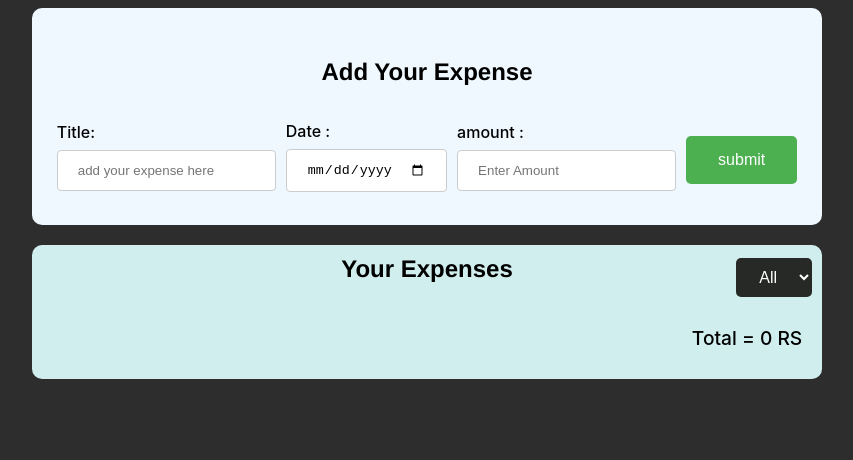
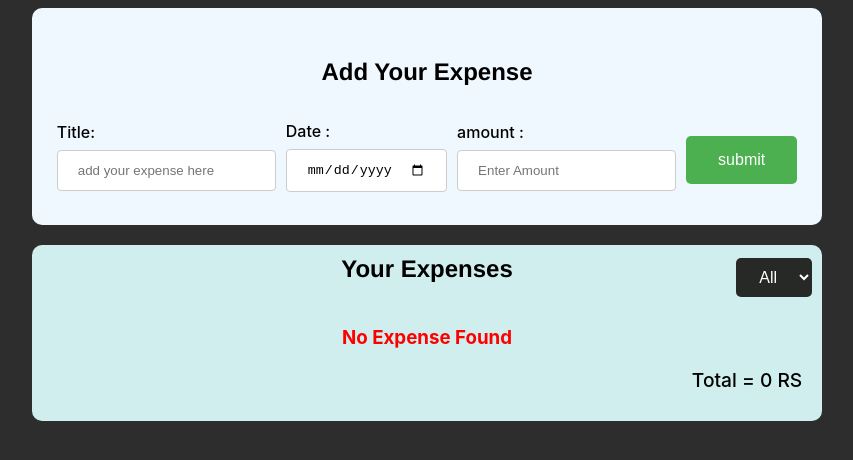
Before and after one commit to swasthikshetty10/React_JS, a React (Create React App) app in the folder learn_react_js/: page / in a window 1280 px wide. Shown: the top 460 px of the page, without its empty margins (213-1066 px from the left). Built offline with nearby package versions, Linux system fonts and the light colour scheme.

Commit message:
0 expense fix

```diff
--- a/learn_react_js/src/Components/Expense/ExpenseItems.js
+++ b/learn_react_js/src/Components/Expense/ExpenseItems.js
@@ -31,7 +31,7 @@ function ExpenseItems(props) {
             {props.data.map(items => new Intl.DateTimeFormat('en', { year: 'numeric' }).format(items.date) == toFilter && <ExpenseCard data = {items}/>)}
             </>
         }
-        return <><h3 style = {{textAlign : 'center' , color : 'red'}}>No Expense Found</h3></>
+
     }
 
     return (
@@ -49,6 +49,7 @@ function ExpenseItems(props) {
             </select>
             </div>
             <FilterdComponent/>
+            {total === 0 &&<h3 style = {{textAlign : 'center' , color : 'red'}}>No Expense Found</h3>}
             <div className = "Total">
                 <p>Total =  {total} RS</p>
             </div>
```
